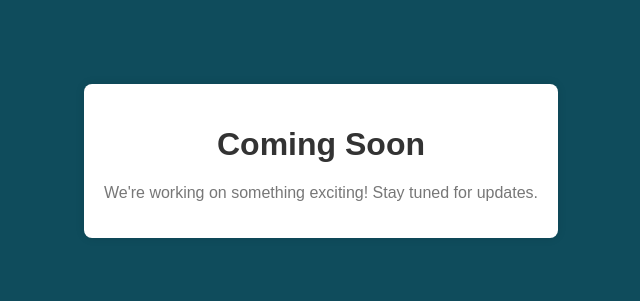
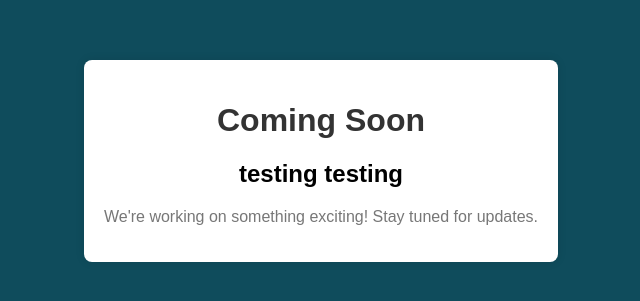
Before and after one commit to Jeff-livers/adventure-website, a plain HTML site: page index.html in a window 1280 px wide. Shown: the part 239-540 px from the top of the page, without its empty margins (319-959 px from the left). Drawn offline with Linux system fonts and the light colour scheme.

Commit message:
testing cpanel auto deploy

```diff
--- a/index.html
+++ b/index.html
@@ -9,5 +9,6 @@
 <body>
     <div class="container">
         <h1>Coming Soon</h1>
+        <h2>testing testing</h2>
         <p>We're working on something exciting! Stay tuned for updates.</p>
     </div>
```
